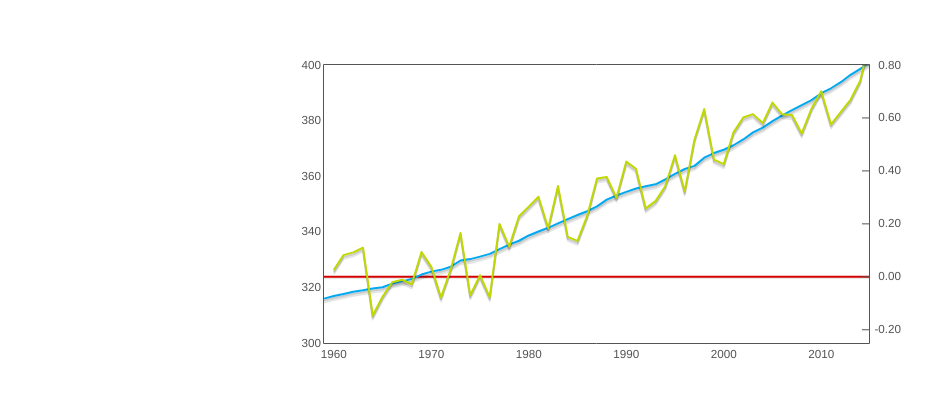
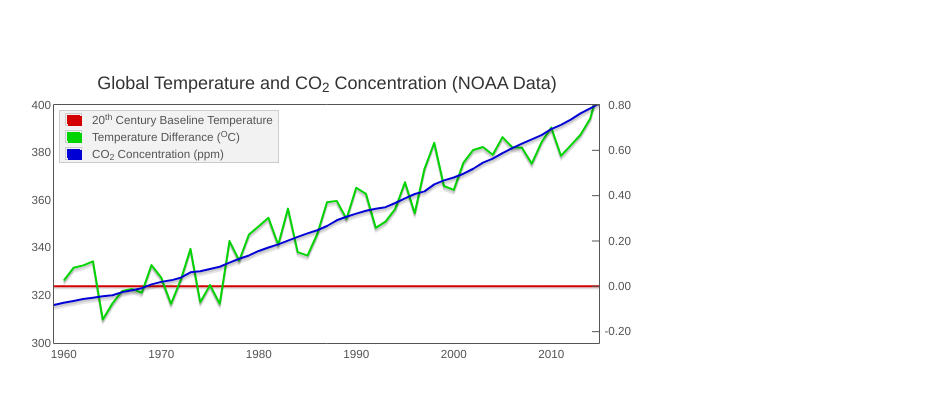
Before and after one commit to zelaznik/d3js-tutorial, a plain HTML site: page chapter-01/section02-continuous-line-chart/index.html in a window 1280 px wide. Shown: the part 186-584 px from the top of the page, without its empty margins (39-971 px from the left). Drawn offline with nearby package versions, Linux system fonts and the light colour scheme.

Commit message:
Step06 Label The Chart

```diff
--- a/chapter-01/section02-continuous-line-chart/index.html
+++ b/chapter-01/section02-continuous-line-chart/index.html
@@ -6,14 +6,16 @@
     <script src="js/flotr2.js"></script>
 
     <link rel="stylesheet" href="https://maxcdn.bootstrapcdn.com/bootstrap/3.3.7/css/bootstrap.min.css">
-    <script src="https://maxcdn.bootstrapcdn.com/bootstrap/3.3.7/js/bootstrap.min.js"></script>
+    <script src="https://maxcdn.bootstrapcdn.com/bootstrap/3.3.7/js/bootstrap2.min.js"></script>
 
     <link rel="stylesheet" href="styles/index.css">
   </head>
 
   <body class="align-content-middle-center">
-    <div class="chart-container">
-      <div class="chart" id="main-chart"></div>
+    <div class="container">
+      <div class="chart-container">
+        <div class="chart" id="main-chart"></div>
+      </div>
     </div>
 
     <script>
@@ -143,10 +145,30 @@
         }
 
         Flotr.draw($("#main-chart")[0], [
-            {data: zero, lines: {show: true, lineWidth: 2}, yaxis: 2, shadowSize: 1, color: '#D40000'},
-            {data: c02,  lines: {show: true}},
-            {data: temp, lines: {show: true}, yaxis: 2}
+            {
+              data: zero,
+              label: "20<sup>th</sup> Century Baseline Temperature</span>",
+              lines: {show: true, lineWidth: 2},
+              yaxis: 2,
+              shadowSize: 2,
+              color:
+              '#D40000'
+            },
+            {
+              data: temp,
+              label: "Temperature Differance (<sup>O</sup>C)</span>",
+              lines: {show: true},
+              yaxis: 2,
+              color: '#00D400'
+            },
+            {
+              data: c02,
+              label: "CO<sub>2</sub> Concentration (ppm)</span>",
+              lines: {show: true},
+              color: '#0000D4'
+            }
         ], {
+          title: "<h4>Global Temperature and CO<sub>2</sub> Concentration (NOAA Data)</h4>",
           grid: {
             horizontalLines: false,
             verticalLines: false
--- a/chapter-01/section02-continuous-line-chart/styles/index.css
+++ b/chapter-01/section02-continuous-line-chart/styles/index.css
@@ -10,14 +10,15 @@ body {
   align-items: center;
 }
 
-.chart-container {
-}
-
 .chart {
   width: 600px;
   height: 300px;
 }
 
-#main-chart {
-
+.flotr-legend-color-box,
+.flotr-legend-label {
+  padding-left:   5px;
+  padding-right:  5px;
+  padding-top:    2px;
+  padding-bottom: 2px;
 }
```
